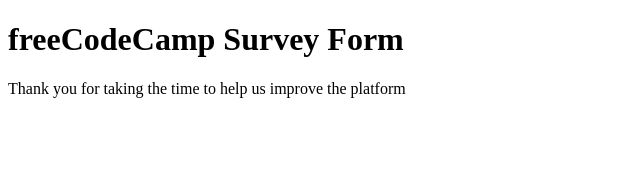
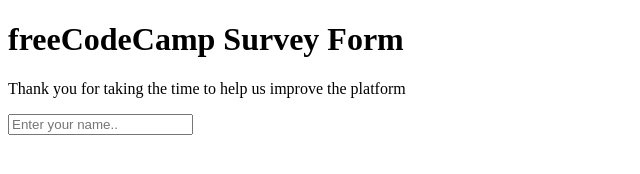
Before and after one commit to tbenjamin1/microverse-benjamin-jesus, a plain HTML site: page index.html in a window 1280 px wide. Shown: the whole page, without its empty margins (0-640 px from the left). Drawn offline with Linux system fonts and the light colour scheme.

Commit message:
Added steps 3 and 4

```diff
--- a/index.html
+++ b/index.html
@@ -24,6 +24,12 @@
 
     <h1 id="title">freeCodeCamp Survey Form</h1>
     <p id="description">Thank you for taking the time to help us improve the platform</p>
+
+    <form id="survey-form">
+      <input type="text" id="name" placeholder="Enter your name.." required>
+
+    </form>
+
     <script src="js/index.js"></script>
   </body>
 </html>
```
